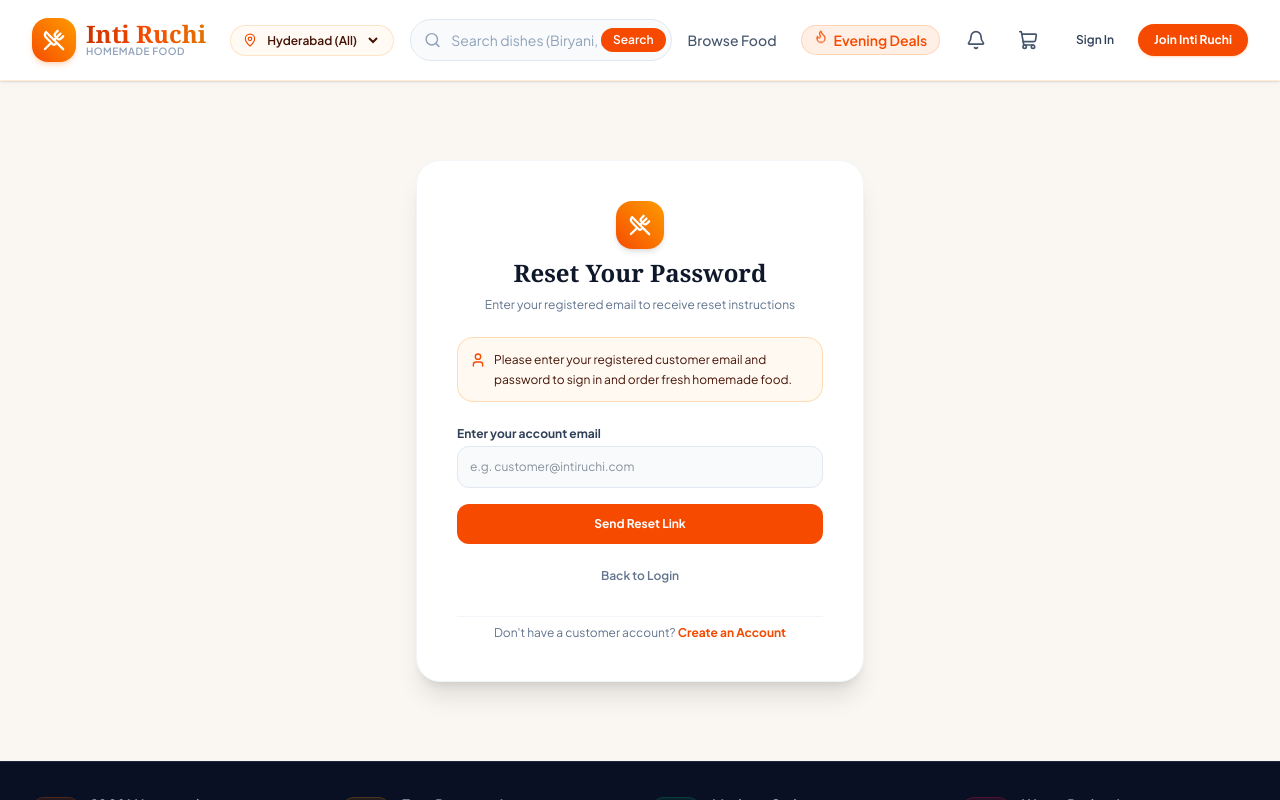
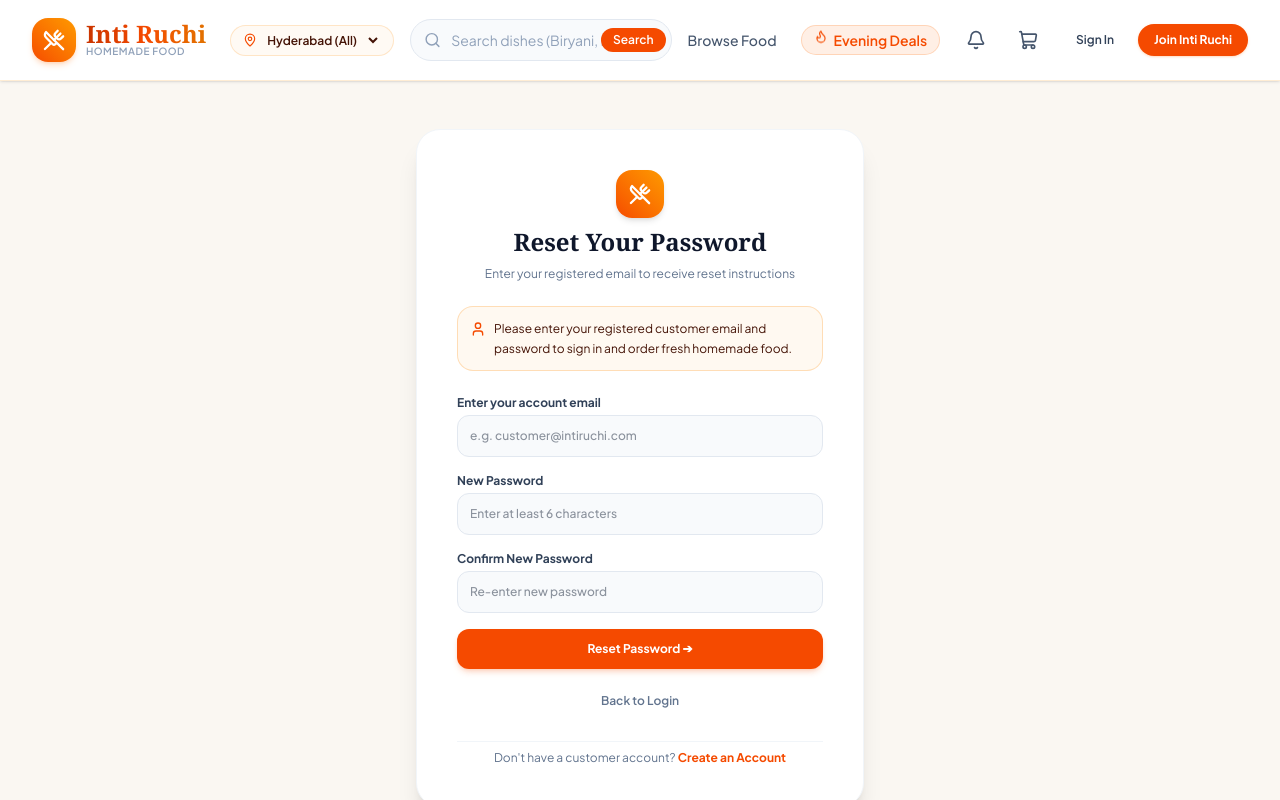
Before and after one commit to naga-012/Home_food_customer, a React (Vite) app in the folder frontend/: page /login in a window 1280 px wide. Both pictures are taken after a click on the button "Forgot password?". Shown: the top 800 px of the page. Built offline with nearby package versions, Linux system fonts and the light colour scheme; no server answers; a web font is replaced by a local one.

Commit message:
Enhance password reset: allow direct new password entry and display server validation

```diff
--- a/frontend/src/pages/Login.jsx
+++ b/frontend/src/pages/Login.jsx
@@ -29,6 +29,8 @@
   const [error, setError] = useState('');
   const [forgotMode, setForgotMode] = useState(false);
   const [forgotMsg, setForgotMsg] = useState('');
+  const [newPassword, setNewPassword] = useState('');
+  const [confirmNewPassword, setConfirmNewPassword] = useState('');
   const registrationMsg = location.state?.message || '';
 
   const handleSubmit = async (e) => {
@@ -51,12 +53,47 @@
 
   const handleForgotSubmit = async (e) => {
     e.preventDefault();
+    setError('');
+    setForgotMsg('');
+
+    if (!newPassword) {
+      // Step 1: Send reset token notification
+      try {
+        setLoading(true);
+        const res = await authService.forgotPassword({ email: email.trim() });
+        setForgotMsg(res.data.message || 'Account verified. Now enter your new password below.');
+      } catch (err) {
+        setError(err.response?.data?.detail || 'Account not found. Please verify your email.');
+      } finally {
+        setLoading(false);
+      }
+      return;
+    }
+
+    if (newPassword !== confirmNewPassword) {
+      setError('New passwords do not match');
+      return;
+    }
+
+    if (newPassword.length < 6) {
+      setError('Password must be at least 6 characters');
+      return;
+    }
+
     try {
       setLoading(true);
-      const res = await authService.forgotPassword({ email });
-      setForgotMsg(res.data.message || 'Password reset link sent!');
+      const res = await authService.resetPassword({
+        email: email.trim(),
+        new_password: newPassword,
+        reset_token: 'demo-reset-token',
+      });
+      setForgotMsg(res.data.message || 'Password reset successfully! You can now sign in.');
+      setTimeout(() => {
+        setForgotMode(false);
+        setPassword(newPassword);
+      }, 1500);
     } catch (err) {
-      setError('Failed to request password reset');
+      setError(err.response?.data?.detail || 'Failed to reset password. Please check your email.');
     } finally {
       setLoading(false);
     }
@@ -170,21 +207,47 @@
                 value={email}
                 onChange={(e) => setEmail(e.target.value)}
                 placeholder="e.g. customer@intiruchi.com"
-                className="w-full p-3 rounded-xl bg-slate-50 border border-slate-200 text-xs focus:bg-white focus:outline-none focus:border-orange-500"
+                className="w-full p-3 rounded-xl bg-slate-50 border border-slate-200 text-xs focus:bg-white focus:outline-none focus:border-orange-500 font-medium"
               />
             </div>
+
+            <div>
+              <label className="block font-bold text-slate-700 mb-1">New Password</label>
+              <input
+                type="password"
+                required
+                value={newPassword}
+                onChange={(e) => setNewPassword(e.target.value)}
+                placeholder="Enter at least 6 characters"
+                className="w-full p-3 rounded-xl bg-slate-50 border border-slate-200 text-xs focus:bg-white focus:outline-none focus:border-orange-500 font-medium"
+              />
+            </div>
+
+            <div>
+              <label className="block font-bold text-slate-700 mb-1">Confirm New Password</label>
+              <input
+                type="password"
+                required
+                value={confirmNewPassword}
+                onChange={(e) => setConfirmNewPassword(e.target.value)}
+                placeholder="Re-enter new password"
+                className="w-full p-3 rounded-xl bg-slate-50 border border-slate-200 text-xs focus:bg-white focus:outline-none focus:border-orange-500 font-medium"
+              />
+            </div>
+
             <button
               type="submit"
               disabled={loading}
-              className="w-full py-3 bg-orange-600 text-white font-bold rounded-xl text-xs"
+              className="w-full py-3 bg-orange-600 hover:bg-orange-700 text-white font-bold rounded-xl text-xs shadow-md shadow-orange-600/20 transition-all"
             >
-              Send Reset Link
+              {loading ? 'Resetting Password...' : 'Reset Password ➔'}
             </button>
             <button
               type="button"
               onClick={() => {
                 setForgotMode(false);
                 setForgotMsg('');
+                setError('');
               }}
               className="w-full py-2 text-slate-500 font-semibold text-xs hover:underline"
             >
```
